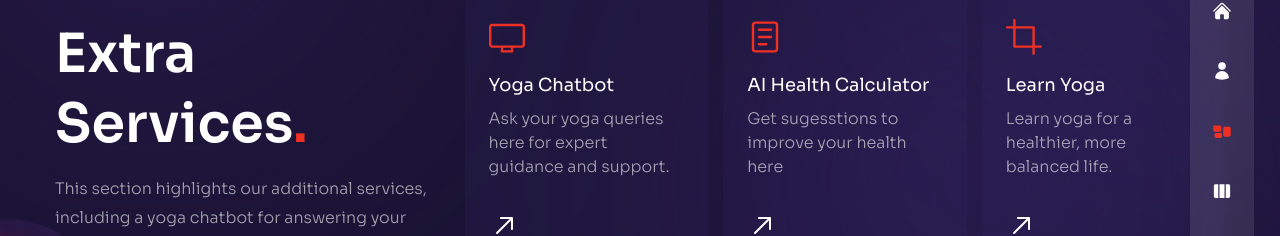
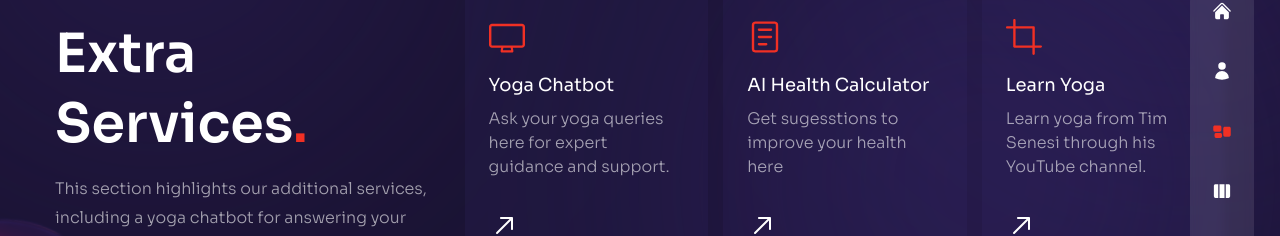
Before and after one commit to aTh1ef/yoga-nextjs-website, a Next.js app: page /services in a window 1280 px wide. Shown: the part 239-475 px from the top of the page. Built offline with nearby package versions, Linux system fonts and the light colour scheme.

Commit message:
new links

```diff
--- a/components/ServiceSlider.js
+++ b/components/ServiceSlider.js
@@ -37,8 +37,8 @@ const serviceData = [
     {
         icon: <RxCrop />,
         title: 'Learn Yoga',
-        description: 'Learn yoga for a healthier, more balanced life.',
-        link: 'http://127.0.0.1:5504/learn.html',
+        description: 'Learn yoga from Tim Senesi through his YouTube channel.',
+        link: 'https://www.youtube.com/@yogawithtim',
     },
 ];
 
```
